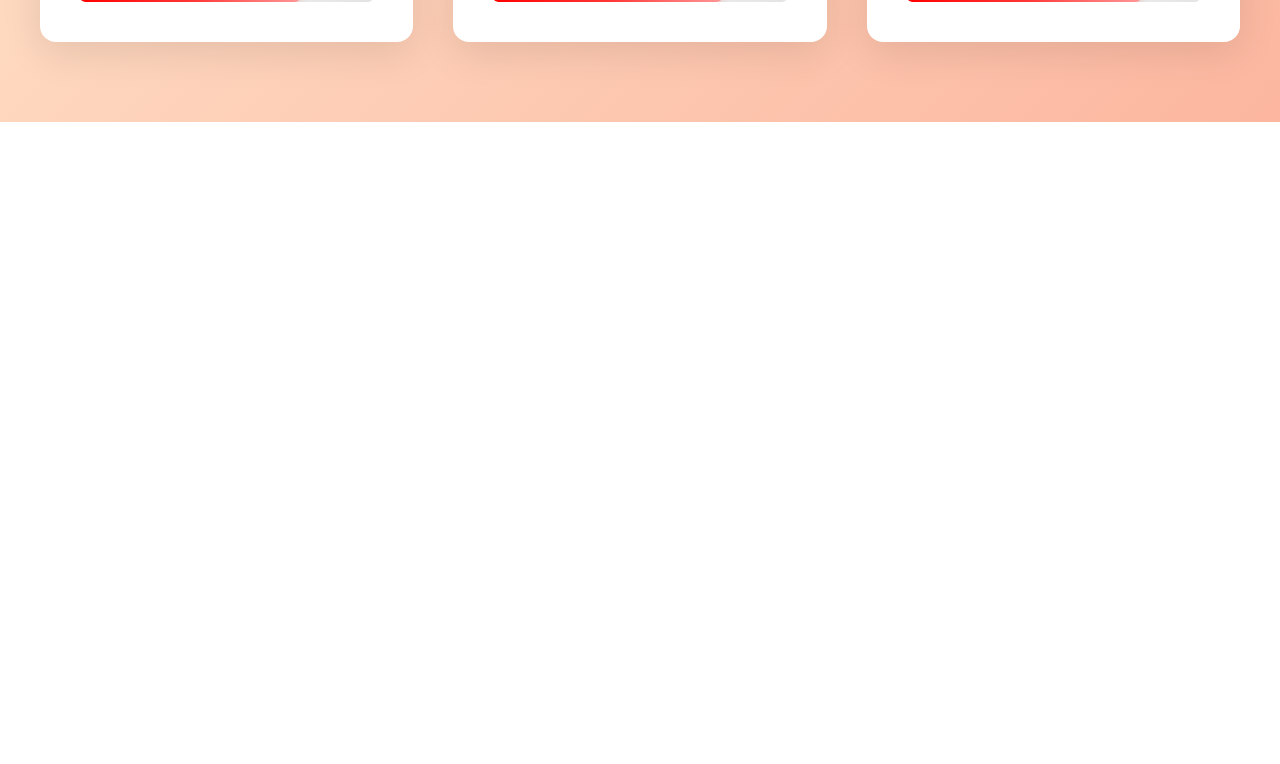
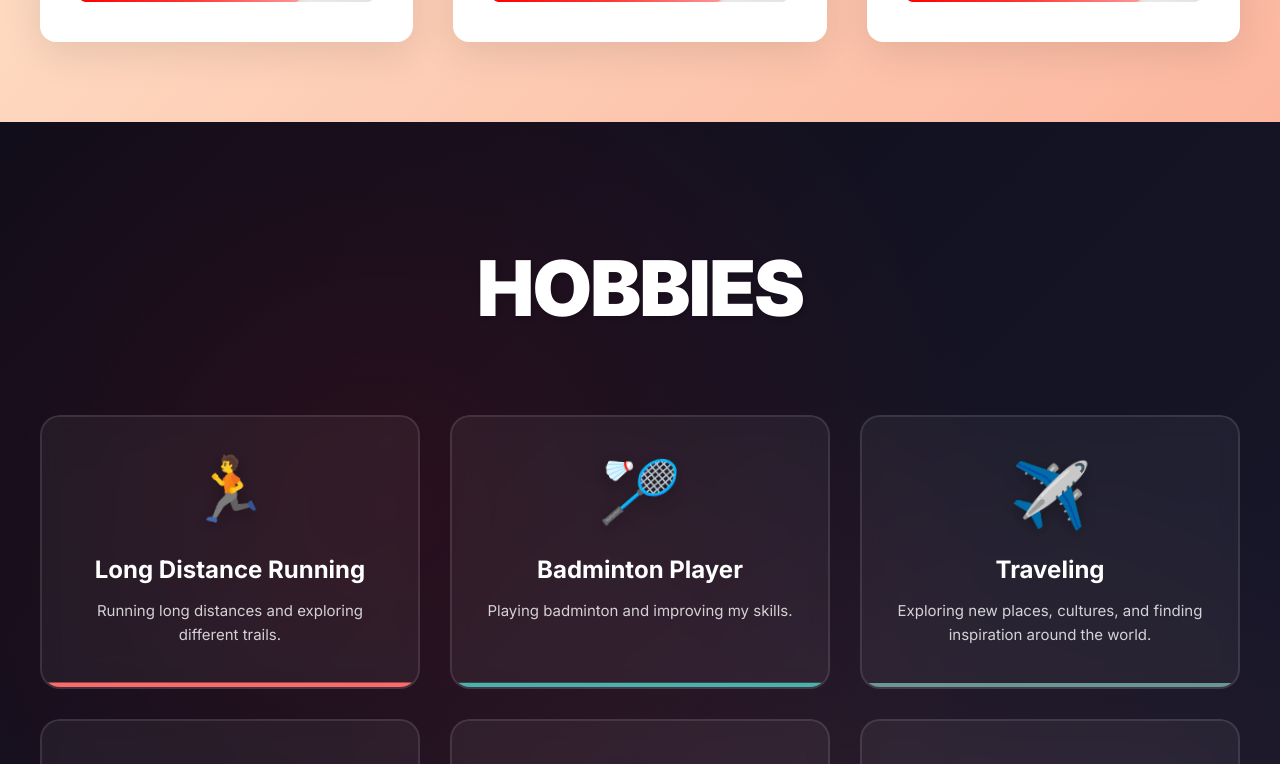
Before and after one commit to suhanipuri196/portfolio-web, a React (Create React App) app: page / in a window 1280 px wide. Shown: the part 6680-7444 px from the top of the page. Before the commit the page ends 6802 px from the top, so only its background shows below. Built offline with nearby package versions, Linux system fonts and the light colour scheme.

Commit message:
build info

```diff
--- a/src/App.js
+++ b/src/App.js
@@ -19,6 +19,7 @@
       <Education />
       <Projects />
       <Skills />
+      <Hobbies />
     </div>
   );
 }
```
Also changed, not shown: package.json (+7 -1 lines), 1 other file (tests, documents, lock files or other folders).
